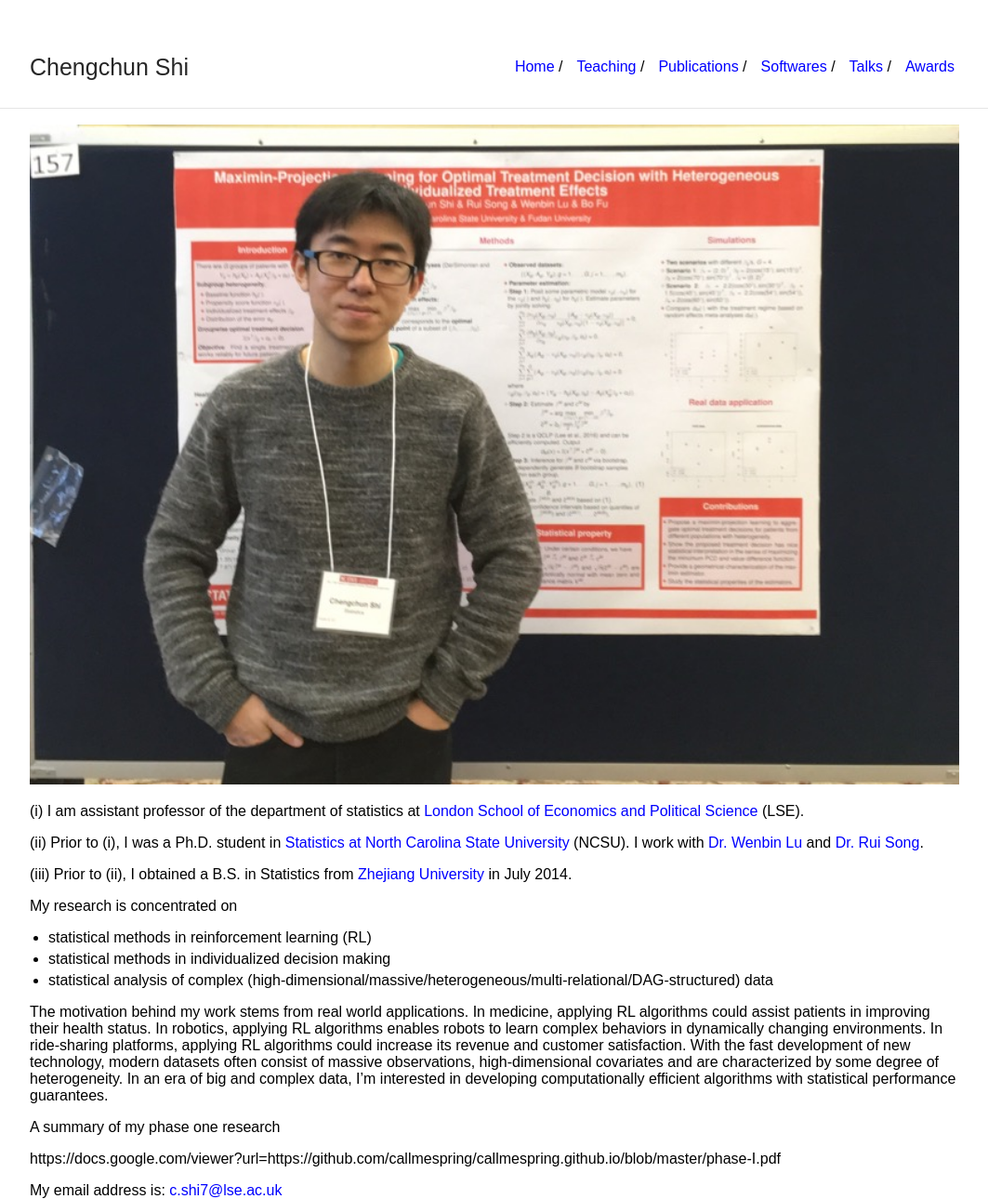
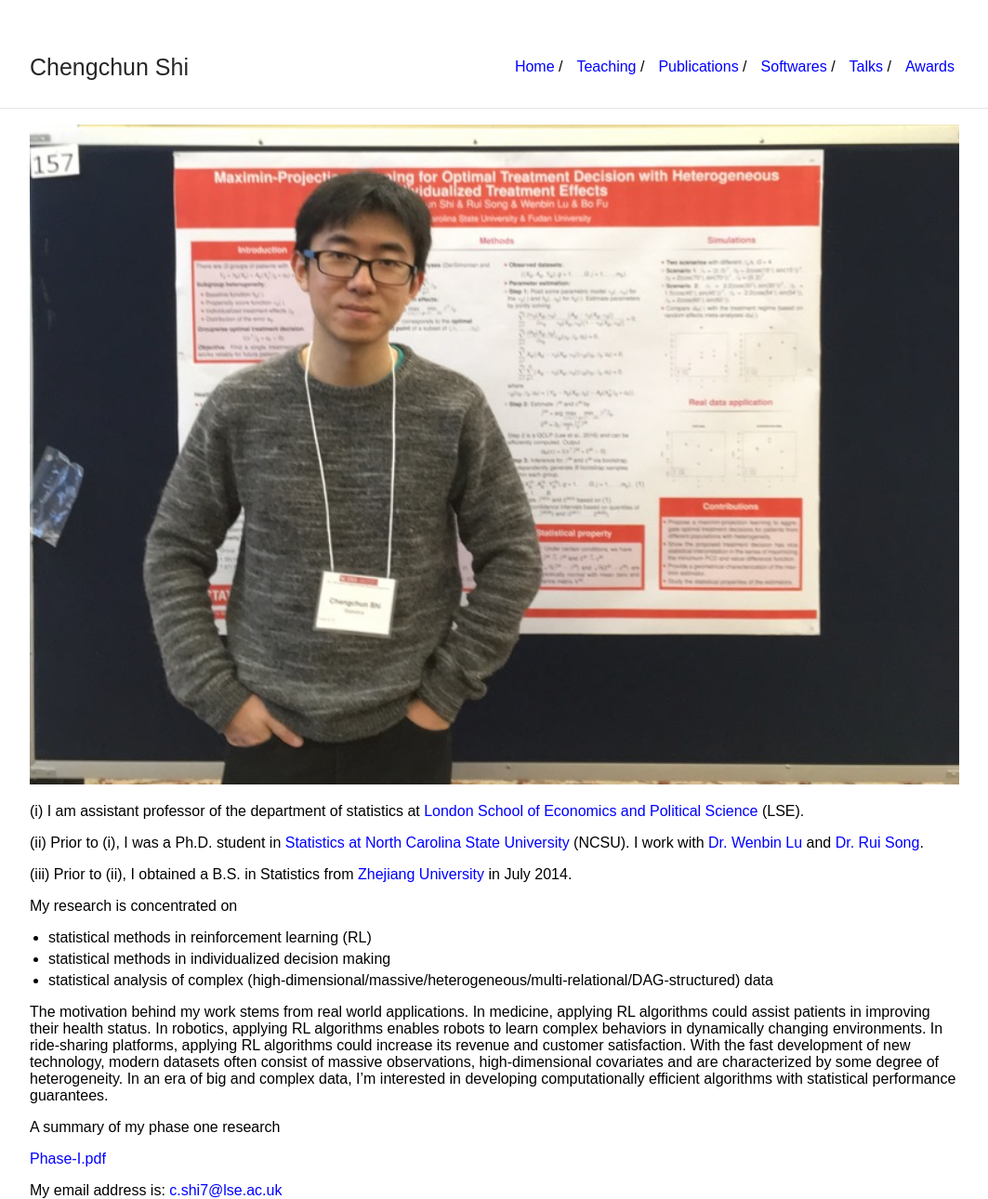
Before and after one commit to callmespring/callmespring.github.io, a Jekyll site: the page built from index.md, in a window 1280 px wide. Shown: the whole page at 93% size, without its empty margins (108-1171 px from the left). Built offline with Jekyll 4.4.1, drawn with Linux system fonts in a browser that asks for light colours; some of the changed lines change nothing that is shown.

Commit message:
Update index.md

```diff
--- a/index.md
+++ b/index.md
@@ -24,6 +24,6 @@
 
 A summary of my phase one research
 
-https://docs.google.com/viewer?url=https://github.com/callmespring/callmespring.github.io/blob/master/phase-I.pdf
+[Phase-I.pdf](https://github.com/callmespring/callmespring.github.io/blob/master/phase-I.pdf)
 
 My email address is: <c.shi7@lse.ac.uk>
```
